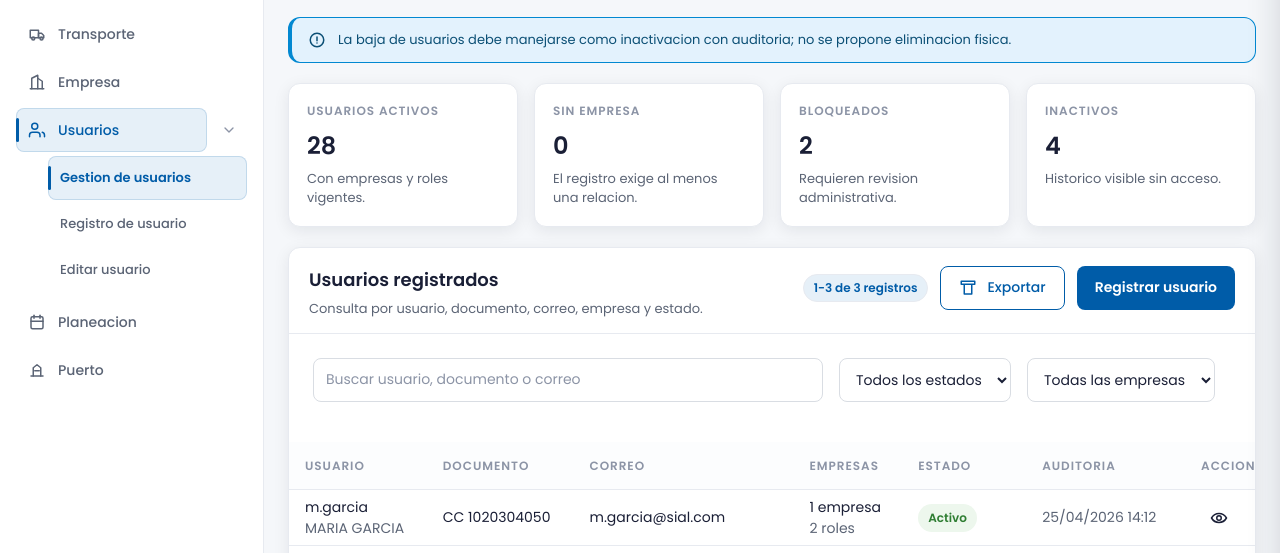
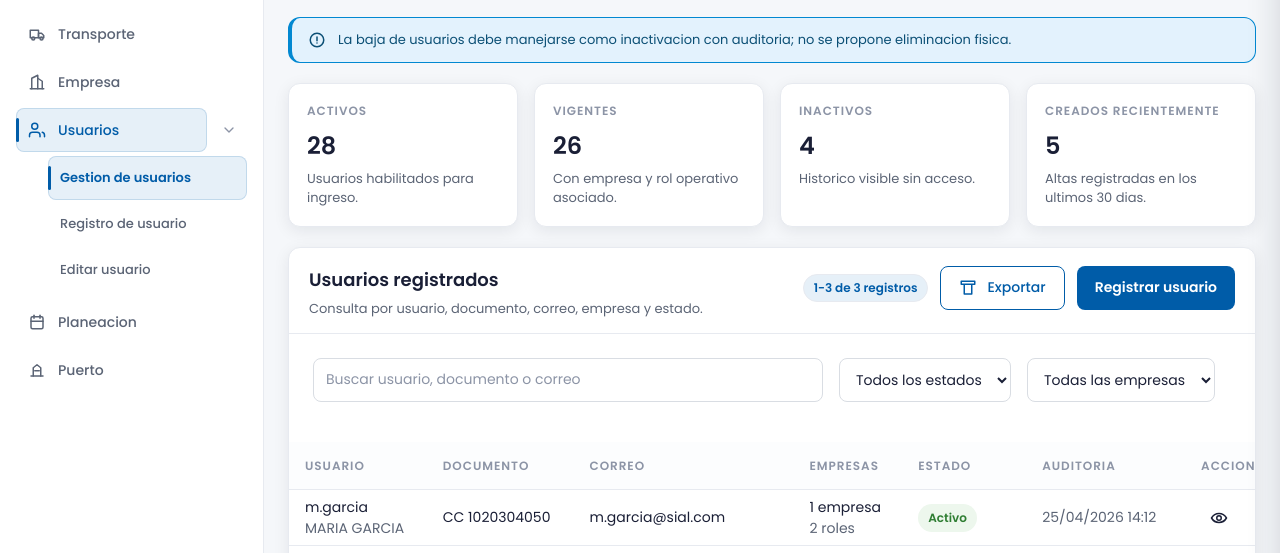
Before and after one commit to JohnScDev/SIAL-WEB, a plain HTML site: page Gestion de Usuarios/gestion-usuarios.html in a window 1280 px wide. Shown: the part 206-759 px from the top of the page. Drawn offline with Linux system fonts and the light colour scheme.

Commit message:
Cards y KPIS

```diff
--- a/Gestion de Usuarios/gestion-usuarios.html
+++ b/Gestion de Usuarios/gestion-usuarios.html
@@ -23,10 +23,10 @@
         <div class="page-header"><div><h1 class="page-title">Gestion de usuarios</h1><p class="page-subtitle">Listado maestro para consultar, filtrar, editar, activar o inactivar usuarios. El detalle lateral conserva empresas, roles y auditoria sin salir del listado.</p></div></div>
         <div class="notice notice-info"><svg class="icon" viewBox="0 0 24 24"><circle cx="12" cy="12" r="9"></circle><path d="M12 8v5"></path><path d="M12 16h.01"></path></svg><span>La baja de usuarios debe manejarse como inactivacion con auditoria; no se propone eliminacion fisica.</span></div>
         <div class="stats">
-          <article class="stat"><label>Usuarios activos</label><strong>28</strong><span>Con empresas y roles vigentes.</span></article>
-          <article class="stat"><label>Sin empresa</label><strong>0</strong><span>El registro exige al menos una relacion.</span></article>
-          <article class="stat"><label>Bloqueados</label><strong>2</strong><span>Requieren revision administrativa.</span></article>
+          <article class="stat"><label>Activos</label><strong>28</strong><span>Usuarios habilitados para ingreso.</span></article>
+          <article class="stat"><label>Vigentes</label><strong>26</strong><span>Con empresa y rol operativo asociado.</span></article>
           <article class="stat"><label>Inactivos</label><strong>4</strong><span>Historico visible sin acceso.</span></article>
+          <article class="stat"><label>Creados recientemente</label><strong>5</strong><span>Altas registradas en los ultimos 30 dias.</span></article>
         </div>
         <article class="card">
           <div class="card-header"><div><h2 class="card-title">Usuarios registrados</h2><p class="card-subtitle">Consulta por usuario, documento, correo, empresa y estado.</p></div><div class="card-actions"><span class="chip" id="userCount">0 registros visibles</span><button class="btn btn-secondary" type="button" data-export-table data-export-filename="usuarios-registrados" aria-label="Exportar usuarios"><svg class="icon" viewBox="0 0 24 24" aria-hidden="true"><path d="M3 3h18v4H3zM7 7v13h10V7"></path></svg><span>Exportar</span></button><a class="btn btn-primary" href="registro-usuario.html">Registrar usuario</a></div></div>
```
Also changed, not shown: Gestion de Empresas/gestion-empresas.html (+1 -1 lines).
